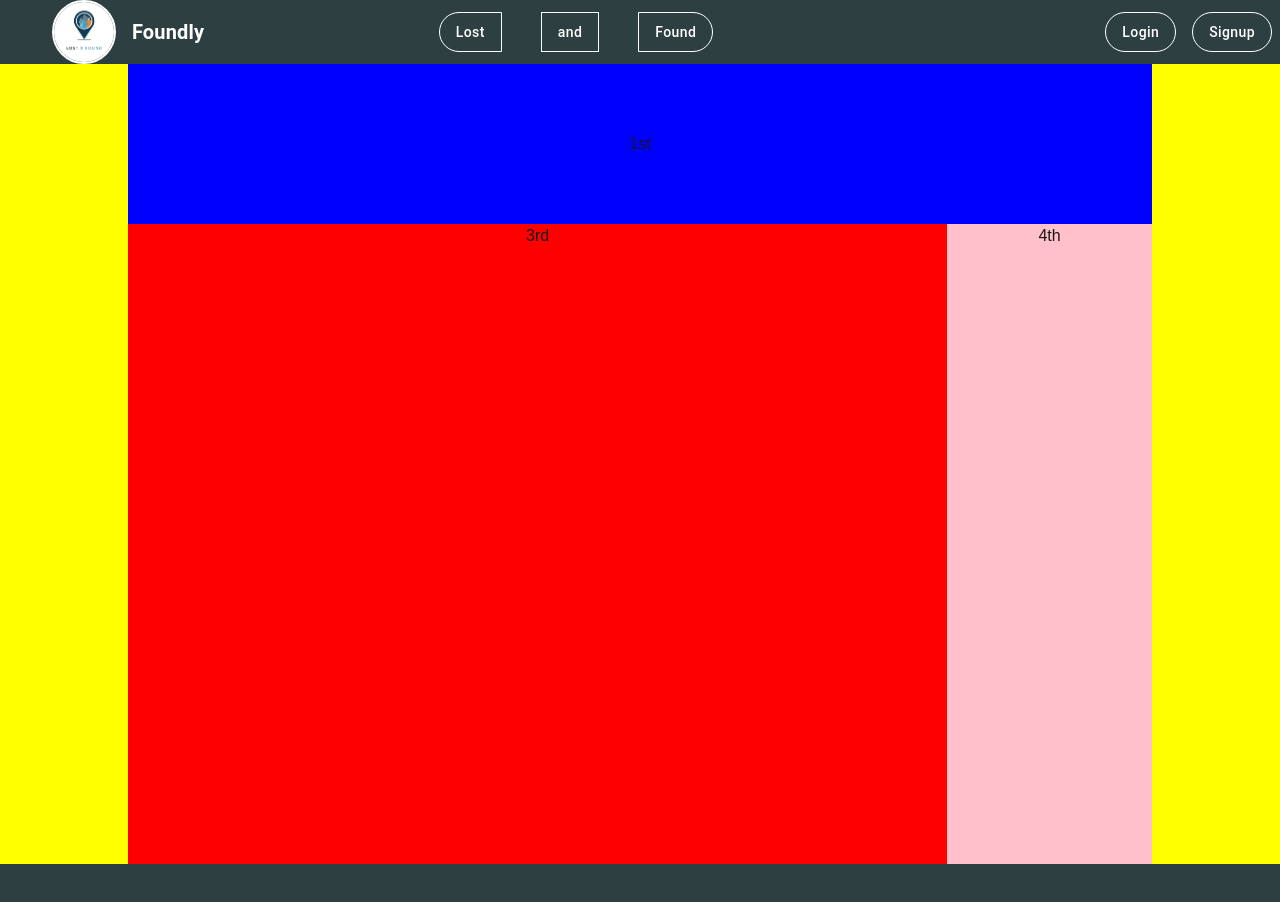
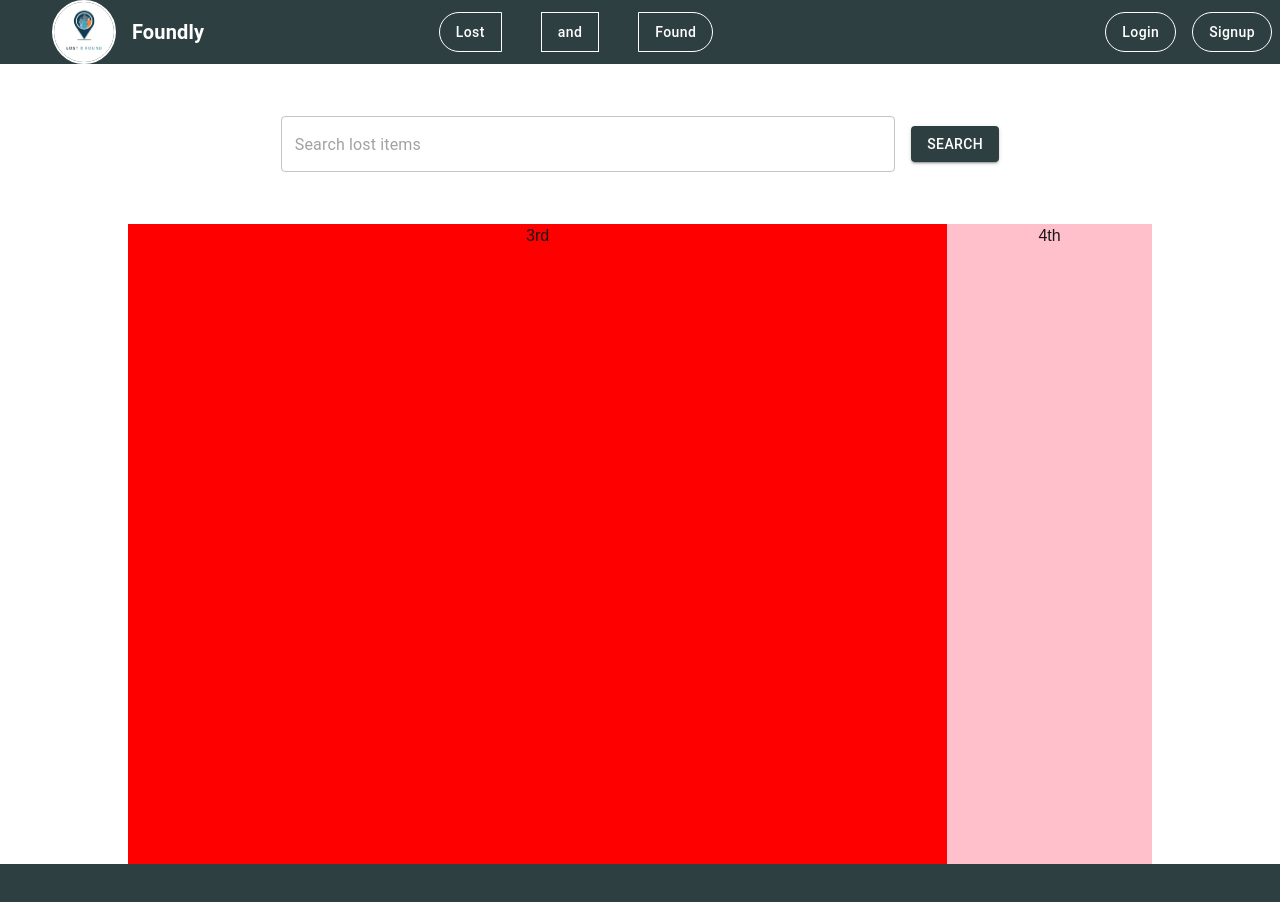
Before and after one commit to GetontoMoses/lost-and-found, a Next.js app: page /found in a window 1280 px wide. Shown: the top 902 px of the page. Built offline with nearby package versions, Linux system fonts and the light colour scheme.

Commit message:
feat: search bar in found page

```diff
--- a/app/(pages)/found/page.tsx
+++ b/app/(pages)/found/page.tsx
@@ -1,10 +1,29 @@
+"use client";
+import { useState } from "react";
 import Box from "@mui/material/Box";
+import Button from "@mui/material/Button";
+import TextField from "@mui/material/TextField";
 
 export default function Found() {
+  const [searchQuery, setSearchQuery] = useState("");
+
+  const handleSearch = async () => {
+    try {
+      const response = await fetch(`/api/search`, {
+        method: "POST",
+        headers: { "Content-Type": "application/json" },
+        body: JSON.stringify({ query: searchQuery }),
+      });
+      const data = await response.json();
+      console.log("Search Results:", data); // Handle the results here
+    } catch (error) {
+      console.error("Error searching items:", error);
+    }
+  };
+
   return (
     <Box
       sx={{
-        bgcolor: "yellow",
         width: "100%",
         minheight: "100vh", // Ensure the parent box spans the full viewport height
         display: "flex",
@@ -15,7 +34,6 @@ export default function Found() {
     >
       <Box
         sx={{
-          bgcolor: "blue",
           height: "20%",
           width: "80%",
           display: "flex",
@@ -23,7 +41,22 @@ export default function Found() {
           alignItems: "center",
         }}
       >
-        1st
+        <TextField
+          placeholder="Search lost items"
+          variant="outlined"
+          value={searchQuery}
+          onChange={(e) => setSearchQuery(e.target.value)}
+          sx={{ bgcolor: "white", width: "60%", marginRight: "1rem" }}
+        />
+        {/* Search Button */}
+        <Button
+          variant="contained"
+          color="primary"
+          onClick={handleSearch}
+          sx={{ backgroundColor: "#2e3f42" }}
+        >
+          Search
+        </Button>
       </Box>
       <Box
         sx={{
```
